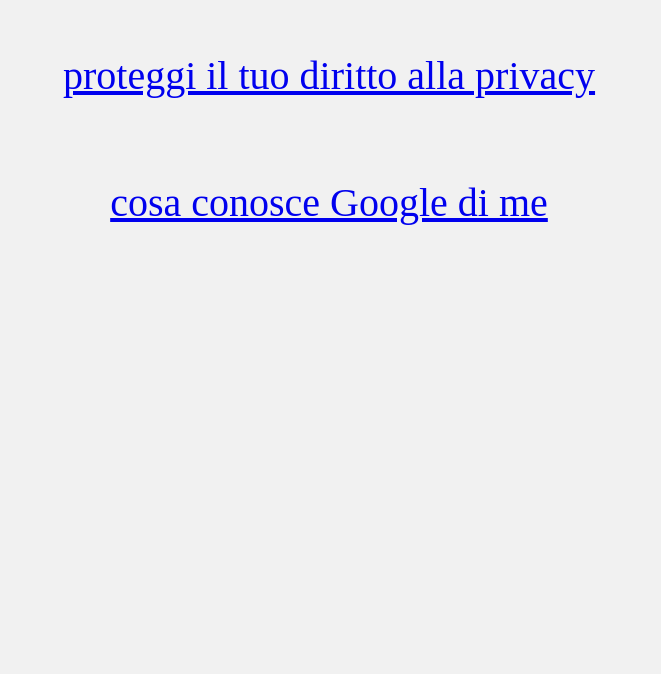
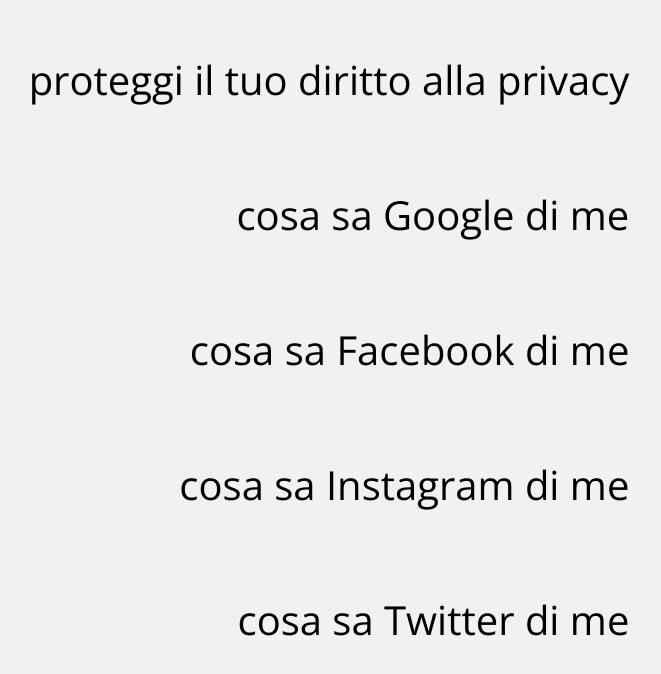
Before and after one commit to ragnilorenzo/art15, a plain HTML site: page index.html in a window 1280 px wide. Shown: the part 1181-1855 px from the top of the page, without its empty margins (311-972 px from the left). Drawn offline with nearby package versions, Linux system fonts and the light colour scheme.

Commit message:
added privacy check for FB, Twitter and IG

```diff
--- a/index.html
+++ b/index.html
@@ -5,6 +5,9 @@
   <title>Art. 15</title>
   <link rel="stylesheet" href="style.css">
   <script src="script.js"></script>
+  <link rel="preconnect" href="https://fonts.googleapis.com">
+  <link rel="preconnect" href="https://fonts.gstatic.com" crossorigin>
+  <link href="https://fonts.googleapis.com/css2?family=Open+Sans:wght@300&display=swap" rel="stylesheet">
 </head>
 <body>
   <header>Art. 15</header>
@@ -12,12 +15,21 @@
       <p>La <strong>libertà</strong> e la <strong>segretezza</strong> della corrispondenza e di ogni altra forma di comunicazione sono <strong>inviolabili</strong>.</p>
       <p>La loro limitazione può avvenire soltanto per atto motivato dell’Autorità giudiziaria con le garanzie stabilite dalla legge.</p>
   </section>
-  <section class="reveal">
+  <section class="reveal vertical-center">
     <article class="link">
       <a href="https://www.privacytools.io/">proteggi il tuo diritto alla privacy</a>
     </article>
     <article class="link">
-    <a href="https://myactivity.google.com/">cosa conosce Google di me</a>
+    <a href="https://myactivity.google.com/">cosa sa Google di me</a>
+    </article>
+    <article class="link">
+    <a href="https://www.facebook.com/privacy/checkup/?source=settings_and_privacy">cosa sa Facebook di me</a>
+    </article>
+    <article class="link">
+    <a href="https://www.instagram.com/accounts/privacy_and_security/">cosa sa Instagram di me</a>
+    </article>
+    <article class="link">
+    <a href="https://twitter.com/settings/safety">cosa sa Twitter di me</a>
     </article>
   </section>
 </body>
--- a/style.css
+++ b/style.css
@@ -14,6 +14,29 @@
 section {
   min-height: 100vh;
 }
+/* unvisited link */
+a:link {
+  color: black;
+  text-decoration: none;
+}
+
+/* visited link */
+a:visited {
+  color: black;
+  text-decoration: none;
+}
+
+/* mouse over link */
+a:hover {
+  color: dodgerblue;
+  text-decoration: none;
+}
+
+/* selected link */
+a:active {
+  color: dodgerblue;
+  text-decoration: none;
+}
 .testo {
   font-size: 6vmin;
   text-align: center;
@@ -22,7 +45,8 @@
 .link {
   margin-top: 2em;
   margin-bottom: 2em;
-  text-align: center;
+  text-align: right;
+  font-family: 'Open Sans', sans-serif;
   font-size: 5vmin;
 }
 .reveal{
```
